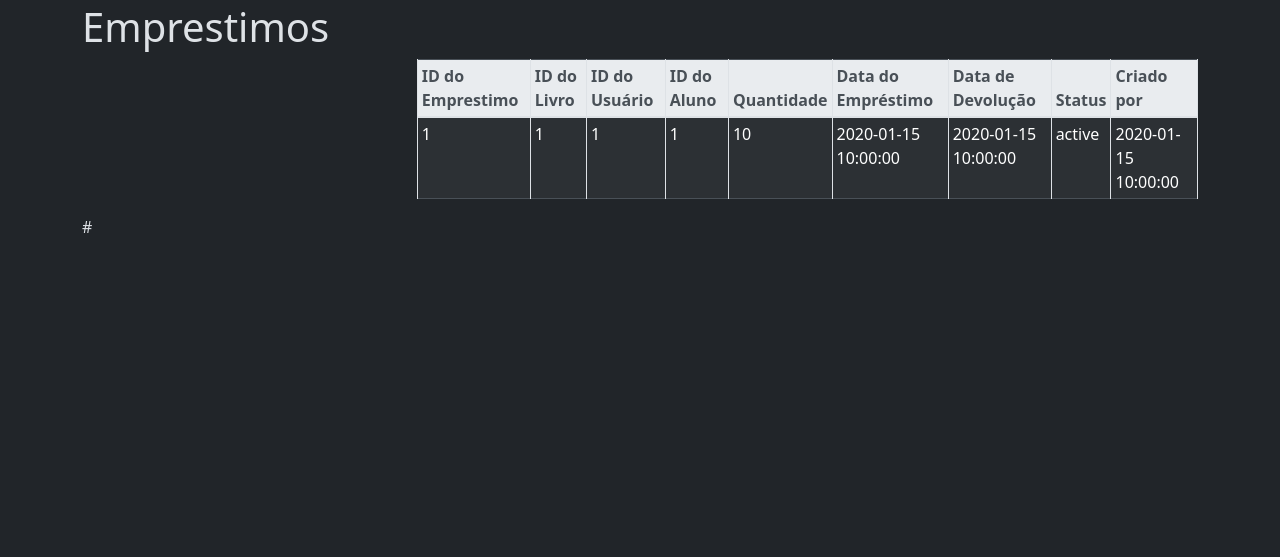
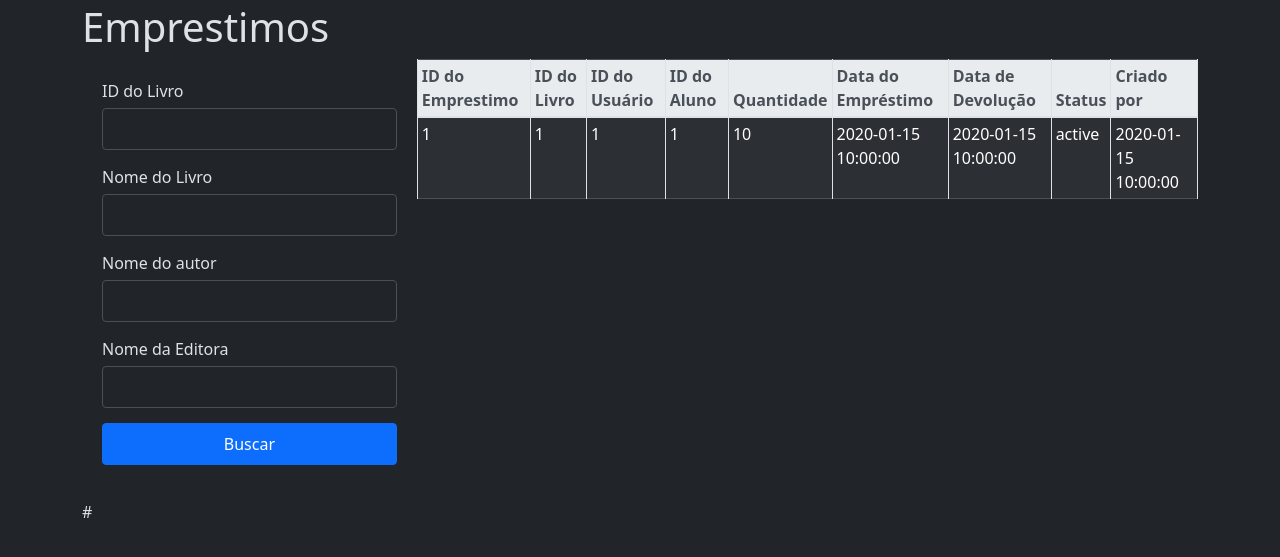
Before and after one commit to Okapi-LeonardoWorm/SistemaBiblioteca, a Flask app: template app/templates/emprestimos.html in a window 1280 px wide. Shown: the part 29-586 px from the top of the page. Run offline with Flask 3, Linux system fonts and the light colour scheme; the template is opened without the code that fills it: values that come from a table or form of the project are taken from there, most other values are stand-ins (such as "Sample title", 1, 10 or a date in 2020); some libraries are stand-ins or nearby versions.

Commit message:
Form descomentado

```diff
--- a/app/templates/emprestimos.html
+++ b/app/templates/emprestimos.html
@@ -8,7 +8,7 @@
   <h1 class="BooksTitle">Emprestimos</h1>
 <div class="content">
   <div class="container form">
-    <!-- <form class="searchBooksForm" method="post" action="">
+    <form class="searchBooksForm" method="post" action="">
       {{ form.hidden_tag() }}
       <div class="form-group">
         {{ form.bookId.label(class="form-label") }}
@@ -29,7 +29,7 @@
       <div class="form-group submit">
         {{ form.submit(class="btn btn-primary", type="submit") }}
       </div>
-    </form> -->
+    </form>
   </div>
   <div class="tables table-responsive-sm">
     <table class="table bookTable table-bordered table-sm table-striped">
```
